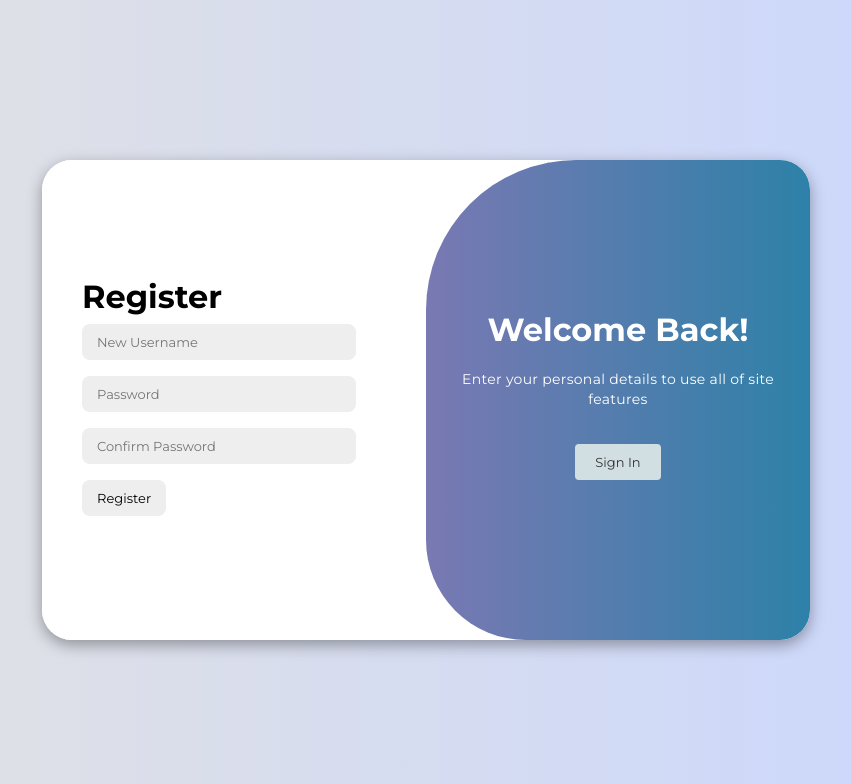
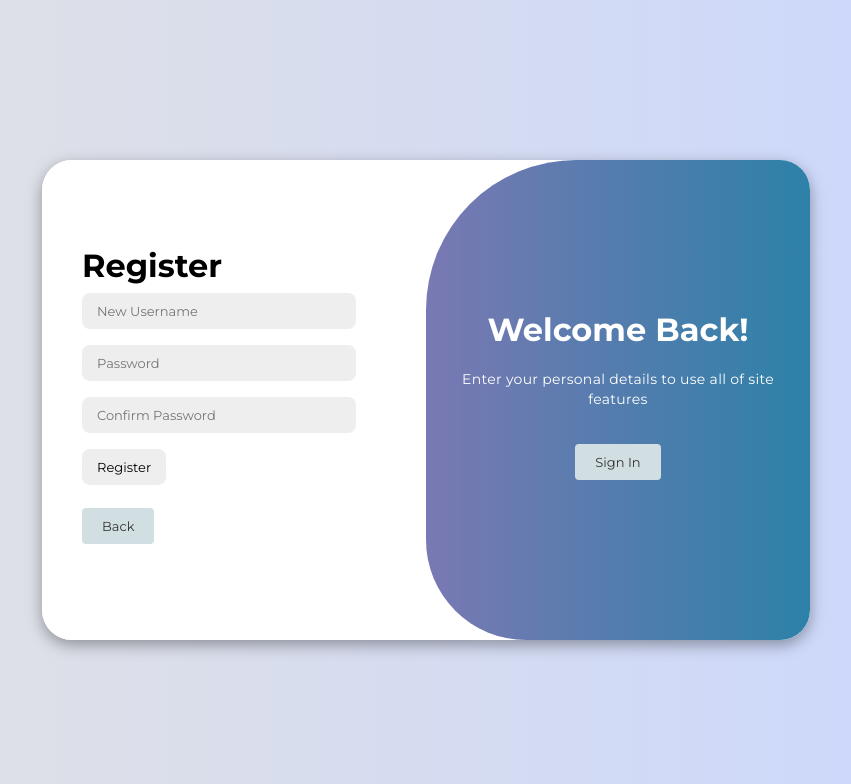
Before and after one commit to YueYingLee/CMPE-148, a Flask app: page /register in a window 1280 px wide. Shown: the top 784 px of the page, without its empty margins (214-1065 px from the left). Run offline with Flask 3, Linux system fonts and the light colour scheme.

Commit message:
updated register.html for new reference link

```diff
--- a/app/templates/register.html
+++ b/app/templates/register.html
@@ -49,6 +49,7 @@
         <div class="form-group">
           {{ registerForm.submit(class="btn btn-primary rounded-pill") }}
         </div>
+        <a href="/" class="btn-like" role="button">Back</a>
       </form>
       <div class="text-center mt-4">
         <span>Already have an account?     </span>
--- a/app/templates/register2.html
+++ b/app/templates/register2.html
@@ -50,6 +50,7 @@
         <div class="form-group">
           {{ registerForm.submit(class="btn btn-primary rounded-pill") }}
         </div>
+        <a href="/" class="btn-like"  role="button">Back</a>
       </form>
 
             </form>
```
